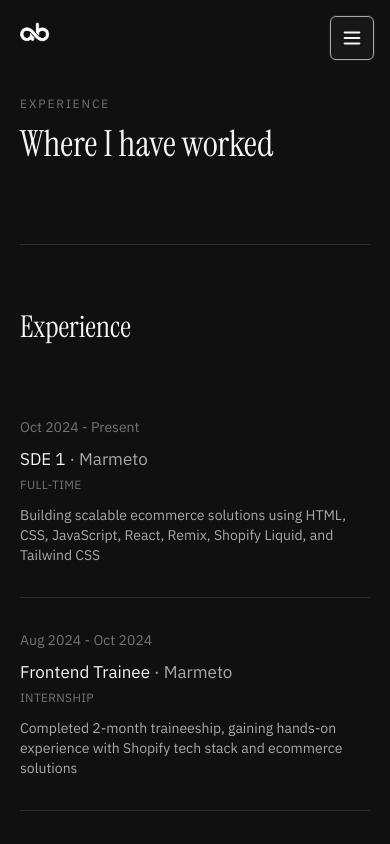
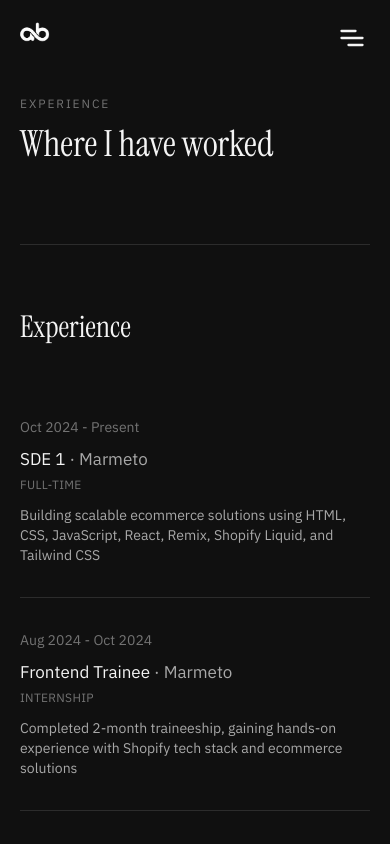
Before and after one commit to bhatiaarpit/Arpit-Portfolio, a React (Vite) app: page /experience in a window 390 px wide. Shown: the top 844 px of the page. Built offline with nearby package versions, Linux system fonts and the light colour scheme.

Commit message:
transitions added

```diff
--- a/src/App.jsx
+++ b/src/App.jsx
@@ -1,5 +1,7 @@
 import { BrowserRouter as Router, Route, Routes } from 'react-router-dom';
-import { useState } from "react";
+import { useEffect, useRef, useState } from "react";
+import { AnimatePresence, motion } from "framer-motion";
+import { useLocation } from "react-router-dom";
 import Footer from "./components/footer";
 import Home from './pages/home';
 import About from './pages/about';
@@ -11,6 +13,65 @@
 import Sidebar from './components/Sidebar';
 import Experience from './pages/experience';
 
+const routeOrder = ["/", "/about", "/my-work", "/experience", "/insights", "/more"];
+
+function AnimatedRoutes() {
+  const location = useLocation();
+  const [isDesktop, setIsDesktop] = useState(() =>
+    typeof window !== "undefined" && window.matchMedia("(min-width: 768px)").matches
+  );
+  const previousPathRef = useRef(location.pathname);
+  const previousIndex = routeOrder.indexOf(previousPathRef.current);
+  const currentIndex = routeOrder.indexOf(location.pathname);
+  const direction = currentIndex >= previousIndex ? 1 : -1;
+
+  previousPathRef.current = location.pathname;
+
+  useEffect(() => {
+    const mediaQuery = window.matchMedia("(min-width: 768px)");
+    const handleViewportChange = (event) => setIsDesktop(event.matches);
+
+    setIsDesktop(mediaQuery.matches);
+    mediaQuery.addEventListener("change", handleViewportChange);
+
+    return () => mediaQuery.removeEventListener("change", handleViewportChange);
+  }, []);
+
+  const pageMotion = isDesktop
+    ? {
+        initial: { opacity: 0, y: 36 },
+        animate: { opacity: 1, x: 0, y: 0 },
+        exit: { opacity: 0, y: -28 },
+      }
+    : {
+        initial: { opacity: 0, x: direction * 48 },
+        animate: { opacity: 1, x: 0, y: 0 },
+        exit: { opacity: 0, x: direction * -48 },
+      };
+
+  return (
+    <AnimatePresence mode="wait" initial={false}>
+      <motion.div
+        key={`${location.pathname}${location.search}`}
+        initial={pageMotion.initial}
+        animate={pageMotion.animate}
+        exit={pageMotion.exit}
+        transition={{ duration: 0.42, ease: [0.22, 1, 0.36, 1] }}
+        className="min-h-full"
+      >
+        <Routes location={location}>
+          <Route path="/" element={<Home />} />
+          <Route path="/about" element={<About />} />
+          <Route path="/insights" element={<Insights />} />
+          <Route path="/more" element={<ExploreMore />} />
+          <Route path="/my-work" element={<MyWork />} />
+          <Route path="/experience" element={<Experience />} />
+        </Routes>
+      </motion.div>
+    </AnimatePresence>
+  );
+}
+
 function App() {
   const [contactOpen, setContactOpen] = useState(false);
 
@@ -19,17 +80,10 @@
       <a href="#main-content" className="skip-link">
         Skip to main content
       </a>
-      <div className="app-container min-h-screen flex flex-col bg-graphite text-graphite-ink">
+      <div className="app-container min-h-screen flex flex-col overflow-x-hidden bg-graphite text-graphite-ink">
         <Sidebar />
-        <main id="main-content" className="flex-1 pl-0 md:pl-[72px] lg:pl-[88px]">
-          <Routes>
-            <Route path="/" element={<Home />} />
-            <Route path="/about" element={<About />} />
-            <Route path="/insights" element={<Insights />} />
-            <Route path="/more" element={<ExploreMore />} />
-            <Route path="/my-work" element={<MyWork />} />
-            <Route path="/experience" element={<Experience />} />
-          </Routes>
+        <main id="main-content" className="flex-1 overflow-x-hidden pl-0 md:pl-[72px] lg:pl-[88px]">
+          <AnimatedRoutes />
         </main>
         <Footer onContactClick={() => setContactOpen(true)} />
         <ContactPopup isOpen={contactOpen} onClose={() => setContactOpen(false)} />
--- a/src/components/Sidebar.jsx
+++ b/src/components/Sidebar.jsx
@@ -7,22 +7,24 @@
   House,
   Linkedin,
   Mail,
-  Menu,
   MoreHorizontal,
   Youtube,
   X,
 } from "lucide-react";
-import { NavLink } from "react-router-dom";
-import { useEffect, useLayoutEffect, useRef, useState } from "react";
-import gsap from "gsap";
+import { NavLink, useLocation } from "react-router-dom";
+import { useEffect, useState } from "react";
+import { AnimatePresence, motion } from "framer-motion";
 
 const navigation = [
   { label: "Home", to: "/", icon: House },
+  { label: "About", to: "/about", icon: BookOpen },
   { label: "Projects", to: "/my-work", icon: BriefcaseBusiness },
   { label: "Experience", to: "/experience", icon: BookOpen },
   { label: "Blogs", to: "/insights", icon: BookOpen },
   { label: "More", to: "/more", icon: MoreHorizontal },
 ];
+
+const routeOrder = ["/", "/about", "/my-work", "/experience", "/insights", "/more"];
 
 const socials = [
   { label: "GitHub", href: "https://github.com/bhatiaarpit", icon: Github },
@@ -38,9 +40,17 @@
 
 const Sidebar = () => {
   const [isMenuOpen, setIsMenuOpen] = useState(false);
-  const mobileMenuRef = useRef(null);
-  const mobileBackdropRef = useRef(null);
-  const mobilePanelRef = useRef(null);
+  const [isScrolled, setIsScrolled] = useState(false);
+  const [menuExitDirection, setMenuExitDirection] = useState(1);
+  const location = useLocation();
+
+  useEffect(() => {
+    const handleScroll = () => setIsScrolled(window.scrollY > 12);
+
+    handleScroll();
+    window.addEventListener("scroll", handleScroll, { passive: true });
+    return () => window.removeEventListener("scroll", handleScroll);
+  }, []);
 
   useEffect(() => {
     document.documentElement.classList.toggle("overflow-hidden", isMenuOpen);
@@ -55,44 +65,22 @@
     };
   }, [isMenuOpen]);
 
-  useLayoutEffect(() => {
-    if (!mobileMenuRef.current || !mobileBackdropRef.current || !mobilePanelRef.current) return;
-
-    const animation = gsap.context(() => {
-      if (isMenuOpen) {
-        gsap.set(mobileMenuRef.current, { display: "block" });
-        gsap.fromTo(
-          mobileBackdropRef.current,
-          { opacity: 0 },
-          { opacity: 1, duration: 0.25, ease: "power2.out" }
-        );
-        gsap.fromTo(
-          mobilePanelRef.current,
-          { xPercent: 100 },
-          { xPercent: 0, duration: 0.45, ease: "power3.out" }
-        );
-      } else {
-        gsap.to(mobileBackdropRef.current, {
-          opacity: 0,
-          duration: 0.2,
-          ease: "power2.in",
-        });
-        gsap.to(mobilePanelRef.current, {
-          xPercent: 100,
-          duration: 0.35,
-          ease: "power3.in",
-          onComplete: () => gsap.set(mobileMenuRef.current, { display: "none" }),
-        });
-      }
-    }, mobileMenuRef);
-
-    return () => animation.revert();
-  }, [isMenuOpen]);
-
   const closeMenu = () => setIsMenuOpen(false);
+  const closeMenuForRoute = (targetPath) => {
+    const currentIndex = routeOrder.indexOf(location.pathname);
+    const targetIndex = routeOrder.indexOf(targetPath);
+    setMenuExitDirection(targetIndex > currentIndex ? -1 : 1);
+    closeMenu();
+  };
 
   return (
     <>
+      <div
+        aria-hidden="true"
+        className={`pointer-events-none fixed inset-x-0 top-0 z-40 h-[72px] border-b border-transparent bg-graphite/70 backdrop-blur-xl transition-all duration-300 md:hidden ${
+          isScrolled ? "opacity-100" : "opacity-0"
+        }`}
+      />
       <NavLink
         to="/"
         aria-label="Arpit Bhatia, home"
@@ -105,22 +93,54 @@
         onClick={() => setIsMenuOpen(true)}
         aria-label="Open menu"
         aria-expanded={isMenuOpen}
-        className="fixed right-4 top-4 z-50 flex h-11 w-11 items-center justify-center rounded-md border border-graphite-mute bg-graphite-raised text-graphite-ink shadow-[0_0_0_1px_rgba(244,244,244,0.08)] md:hidden"
+        className="fixed right-4 top-4 z-50 flex h-11 w-11 items-center justify-center bg-transparent text-graphite-ink md:hidden"
       >
-        <Menu size={22} strokeWidth={2.25} aria-hidden="true" />
+        <svg
+          width="28"
+          height="28"
+          viewBox="0 0 24 24"
+          fill="none"
+          xmlns="http://www.w3.org/2000/svg"
+          aria-hidden="true"
+        >
+          <path
+            d="M3 12h18M9 18h12M3 6h12"
+            stroke="currentColor"
+            strokeLinecap="round"
+            strokeLinejoin="round"
+            strokeWidth="2"
+          />
+        </svg>
       </button>
 
-      <div ref={mobileMenuRef} className="fixed inset-0 z-[60] hidden md:hidden">
+      <AnimatePresence>
+        {isMenuOpen && (
+          <motion.div
+            className="fixed inset-0 z-[60] md:hidden"
+            initial={{ opacity: 0 }}
+            animate={{ opacity: 1 }}
+            exit={{ opacity: 0 }}
+            transition={{ duration: 0.42, ease: [0.22, 1, 0.36, 1] }}
+          >
             <button
               type="button"
               onClick={closeMenu}
               aria-label="Close menu"
-            ref={mobileBackdropRef}
-            className="absolute inset-0 bg-black/70 opacity-0"
+              className="absolute inset-0 bg-black/75"
             />
-          <div ref={mobilePanelRef} className="absolute right-0 top-0 flex h-full w-[min(86vw,360px)] flex-col overflow-y-auto border-l border-graphite-line bg-graphite px-6 py-5">
+            <motion.div
+              className="relative flex h-full w-full flex-col overflow-y-auto bg-graphite px-6 py-5"
+              initial={{ x: "100%" }}
+              animate={{ x: 0 }}
+              custom={menuExitDirection}
+              exit={(direction) => ({ x: `${direction * 100}%` })}
+              transition={{ duration: 0.42, ease: [0.22, 1, 0.36, 1] }}
+              role="dialog"
+              aria-modal="true"
+              aria-label="Mobile navigation"
+            >
             <div className="relative flex items-center justify-between border-b border-graphite-line pb-5">
-              <NavLink to="/" onClick={closeMenu} className="flex items-center">
+              <NavLink to="/" onClick={() => closeMenuForRoute("/")} className="flex items-center">
                 <img src="/ab2.png" alt="Arpit Bhatia" className="h-9 w-auto grayscale" />
               </NavLink>
               <button
@@ -132,13 +152,25 @@
                 <X size={21} aria-hidden="true" />
               </button>
             </div>
-            <nav className="flex flex-col gap-1 pt-4" aria-label="Mobile primary">
+            <motion.nav
+              className="flex flex-col gap-1 pt-4"
+              aria-label="Mobile primary"
+              initial="hidden"
+              animate="visible"
+              variants={{ visible: { transition: { staggerChildren: 0.055, delayChildren: 0.14 } } }}
+            >
               {navigation.map((item) => (
+                <motion.div
+                  key={item.label}
+                  variants={{
+                    hidden: { opacity: 0, x: 18 },
+                    visible: { opacity: 1, x: 0, transition: { duration: 0.35, ease: "easeOut" } },
+                  }}
+                >
                   <NavLink
-                  key={item.label}
                     to={item.to}
                     end={item.to === "/"}
-                  onClick={closeMenu}
+                    onClick={() => closeMenuForRoute(item.to)}
                     className={({ isActive }) =>
                       `group flex items-center justify-between rounded-md px-3 py-3 text-base transition-colors ${
                         isActive
@@ -158,8 +190,9 @@
                       aria-hidden="true"
                     />
                   </NavLink>
+                </motion.div>
               ))}
-            </nav>
+            </motion.nav>
             <div className="mt-auto border-t border-graphite-line pt-5 pb-1">
               <div className="flex items-center gap-2">
                 <p className="font-serif text-2xl text-graphite-ink">Let&apos;s connect</p>
@@ -188,8 +221,10 @@
                 Build&nbsp; / &nbsp;Learn&nbsp; / &nbsp;Share
               </p>
             </div>
-          </div>
-      </div>
+            </motion.div>
+          </motion.div>
+        )}
+      </AnimatePresence>
 
       <aside className="fixed left-0 top-0 z-50 hidden h-screen w-[72px] flex-col border-r border-graphite-line bg-graphite md:flex lg:w-[88px]">
       <div className="flex h-[72px] items-center justify-center border-b border-graphite-line lg:h-[88px]">
```
Lines whose indentation alone changed are shown as unchanged.
